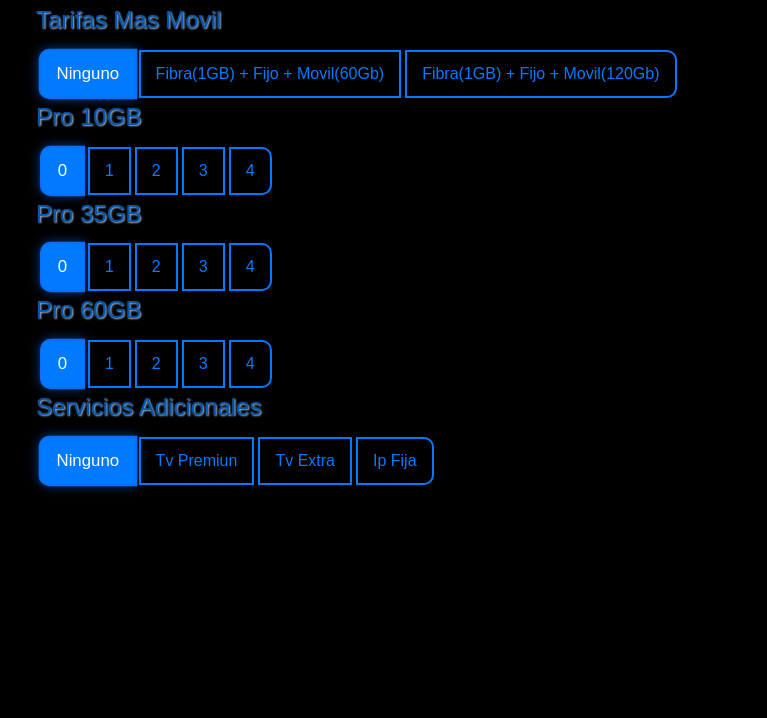
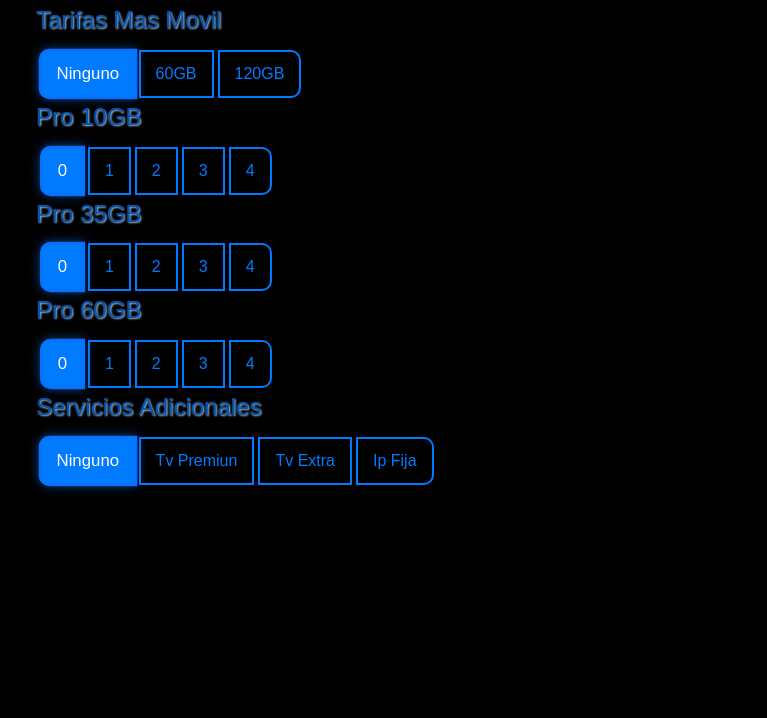
Before and after one commit to JFVela/ACC, a plain HTML site: page index.html in a window 1280 px wide. Shown: the part 82-800 px from the top of the page, without its empty margins (46-813 px from the left). Drawn offline with nearby package versions, Linux system fonts and the light colour scheme.

Commit message:
Update index.html

```diff
--- a/index.html
+++ b/index.html
@@ -20,10 +20,10 @@
             <label class="btn btn-outline-primary" for="ningunaMasMovil">Ninguno</label>
 
             <input type="radio" class="btn-check" name="btnMasMovil" id="movil60GB" autocomplete="off">
-            <label class="btn btn-outline-primary" for="movil60GB">Fibra(1GB) + Fijo + Movil(60Gb)</label>
+            <label class="btn btn-outline-primary" for="movil60GB">60GB</label>
 
             <input type="radio" class="btn-check" name="btnMasMovil" id="movil120GB" autocomplete="off">
-            <label class="btn btn-outline-primary" for="movil120GB">Fibra(1GB) + Fijo + Movil(120Gb)</label>
+            <label class="btn btn-outline-primary" for="movil120GB">120GB</label>
 
         </div>
         <h2>Pro 10GB</h2>
```
